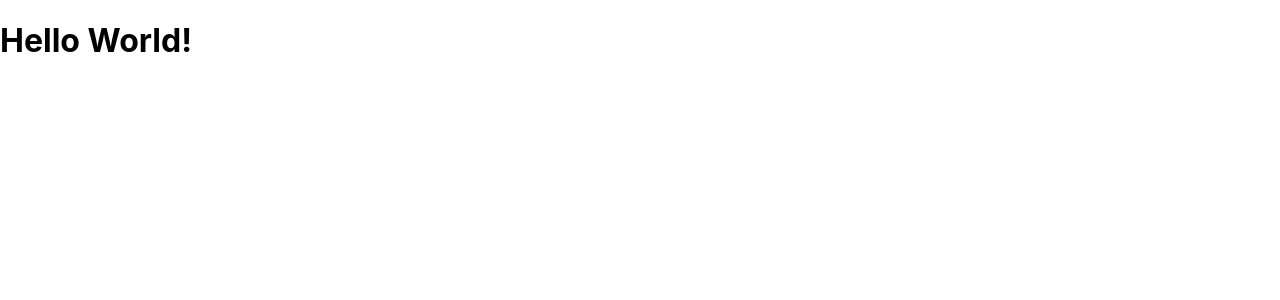
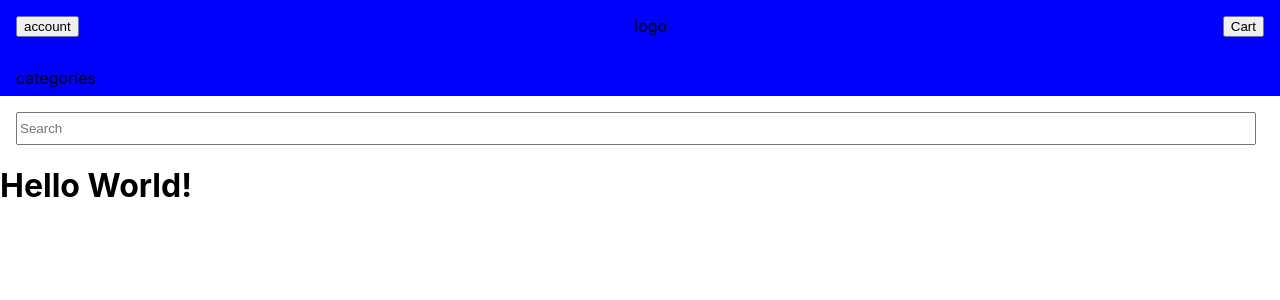
Before and after one commit to MosaabSaleem/electricToolsWebsite, a React (Create React App) app in the folder frontend/: page / in a window 1280 px wide. Shown: the top 300 px of the page. Built offline with nearby package versions, Linux system fonts and the light colour scheme.

Commit message:
Added simple layout and sample data

```diff
--- a/frontend/src/App.js
+++ b/frontend/src/App.js
@@ -1,6 +1,6 @@
 import React from "react";
 import './App.css';
-import LandingPage from './Pages/landingPage';
+import ProductPage from './Pages/ProductPage';
 
 function App() {
   // const [data, setData] = useState(null);
@@ -13,7 +13,7 @@ function App() {
 
   return (
     <div>
-      <LandingPage/>
+      <ProductPage/>
     </div>
   );
 }
--- /dev/null
+++ b/frontend/src/Components/Layout.jsx
@@ -0,0 +1,22 @@
+import React from 'react';
+import '../Styles/Layout.css';
+
+const Layout = ({children}) => {
+  return (
+    <>
+      <div className='navBar'>
+        <div className='navPart'>
+          <button>account</button>
+          <p>logo</p>
+          <button>Cart</button>
+        </div>
+        <div className='navPart'>
+          <p>categories</p>
+        </div>
+      </div>
+      <main>{children}</main>
+    </>
+  )
+}
+
+export default Layout;
--- /dev/null
+++ b/frontend/src/Pages/ProductPage.jsx
@@ -0,0 +1,18 @@
+import React from "react";
+import Layout from "../Components/Layout";
+import '../Styles/Product.css';
+
+const ProductPage = () => {
+
+  return (
+    <Layout>
+      <div className="searchDiv">
+        <input className="searchBar" placeholder="Search"></input>
+      </div>
+
+      <h1>Hello World!</h1>
+    </Layout>
+  );
+};
+
+export default ProductPage;
--- a/frontend/src/Pages/landingPage.jsx
+++ /dev/null
@@ -1,7 +0,0 @@
-import React from "react";
-
-const LandingPage = () => {
-  return <h1>Hello World!</h1>;
-};
-
-export default LandingPage;
--- /dev/null
+++ b/frontend/src/Styles/Layout.css
@@ -0,0 +1,12 @@
+.navBar{
+  background-color: blue;
+  height: 6em;
+  padding-left: 1em;
+  padding-right: 1em;
+}
+
+.navPart{
+  display: flex;
+  justify-content: space-between;
+  align-items: center;
+}
--- /dev/null
+++ b/frontend/src/Styles/Product.css
@@ -0,0 +1,10 @@
+.searchDiv{
+  padding-left: 1em;
+  padding-right: 2em;
+  padding-top: 1em;
+}
+
+.searchBar{
+  width: 100%;
+  height: 2em;
+}
```
